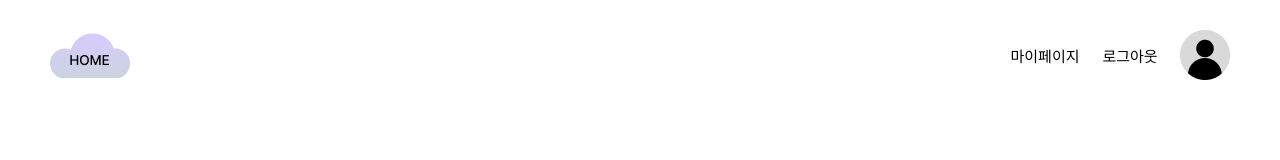
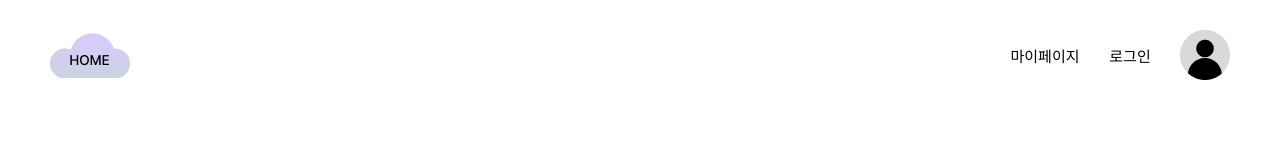
Before and after one commit to hyeryunYou/Kakaologin, a React (Vite) app: page /Main in a window 1280 px wide. Shown: the top 160 px of the page. Built offline with nearby package versions, Linux system fonts and the light colour scheme.

Commit message:
Refactor: 헤더 컴포넌트 수정 (초기값 변경)

```diff
--- a/src/components/Header.jsx
+++ b/src/components/Header.jsx
@@ -71,7 +71,9 @@ const ProfileBtn = styled.button`
 `;
 
 const Header = () => {
-    const [isLoggedIn, setIsLoggedIn] = useState(true); // 처음엔 로그인 상태
+    const [isLoggedIn, setIsLoggedIn] = useState(() =>{
+        return !!localStorage.getItem("accessToken"); // accessToken이 있으면 → true
+    });
     const navigate = useNavigate();
 
     const handleLogout = () => {
@@ -92,7 +94,9 @@ const Header = () => {
             <HomeBtn onClick={() => navigate('/Main')}/>
             <RightSection>
                 <MyPageBtn onClick={() => navigate('/Mypage')}>마이페이지</MyPageBtn>
-                <LogoutBtn onClick={handleLogout}>{isLoggedIn ? '로그아웃' : '로그인'}</LogoutBtn>
+                <LogoutBtn onClick={handleLogout}>
+                    {isLoggedIn ? '로그아웃' : '로그인'}
+                </LogoutBtn>
                 <ProfileBtn onClick={() => navigate('/Mypage')}/>
             </RightSection>
         </HeaderWrapper>
```
